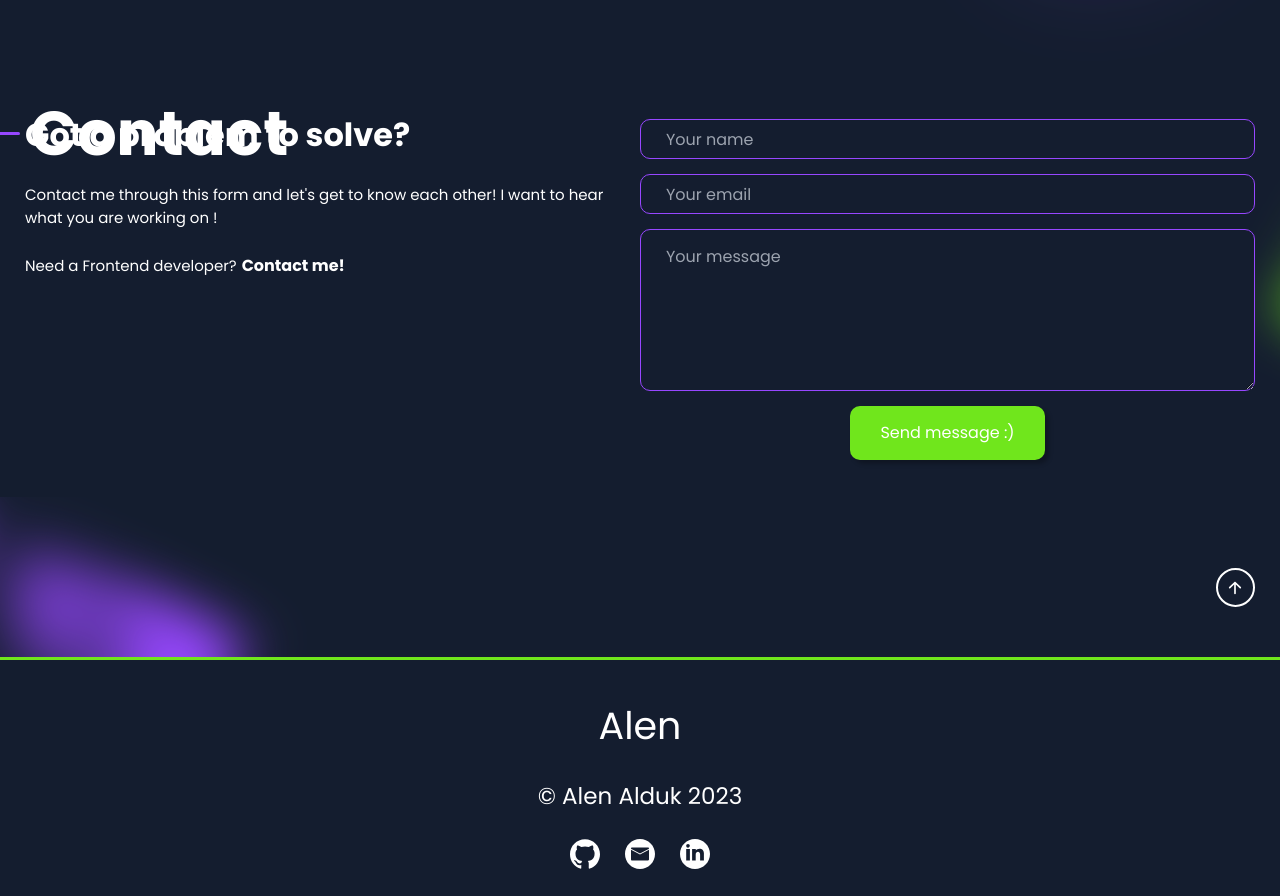
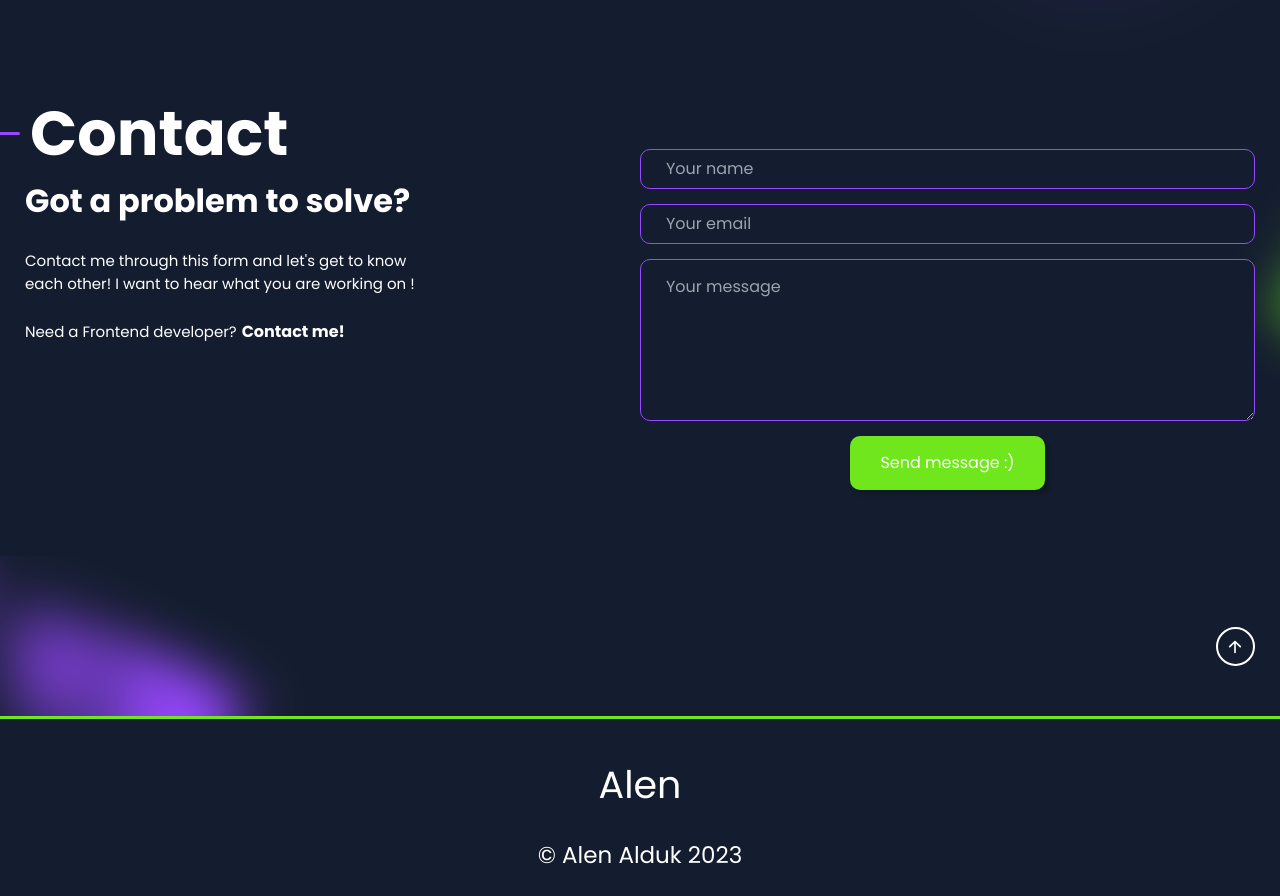
Before and after one commit to devXodia/Portfolio, an Angular app: page / in a window 1280 px wide. Shown: the part 3310-4206 px from the top of the page. Built offline with nearby package versions, Linux system fonts and the light colour scheme.

Commit message:
fixed contact section under 1440px

```diff
--- a/angular.json
+++ b/angular.json
@@ -101,5 +101,8 @@
         }
       }
     }
+  },
+  "cli": {
+    "analytics": false
   }
 }
--- a/src/app/contact-section/contact-section.component.scss
+++ b/src/app/contact-section/contact-section.component.scss
@@ -218,10 +218,12 @@
     flex-direction: row;
   }
   .sub-container {
-    margin-top: unset;
     margin-bottom: 175px;
     h3 {
       font-size: 32px;
+    }
+    p {
+      max-width: 400px;
     }
   }
 }
```
